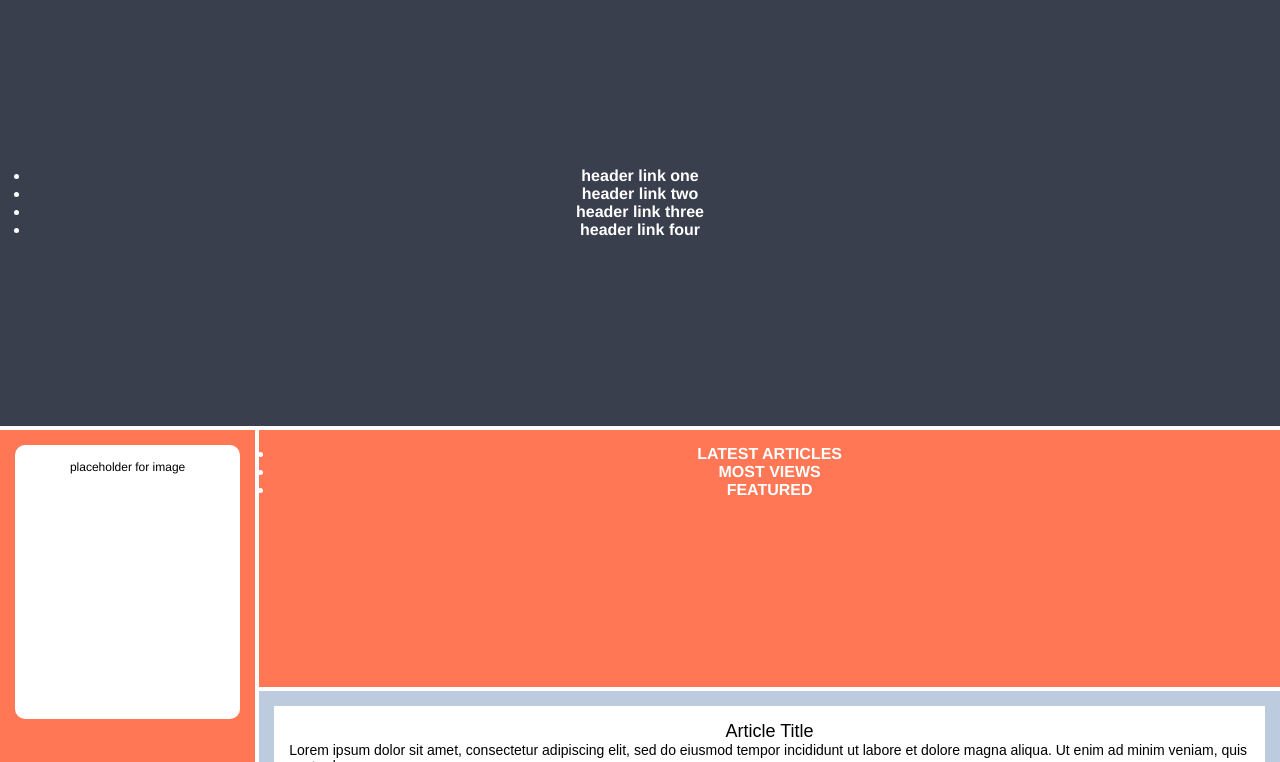
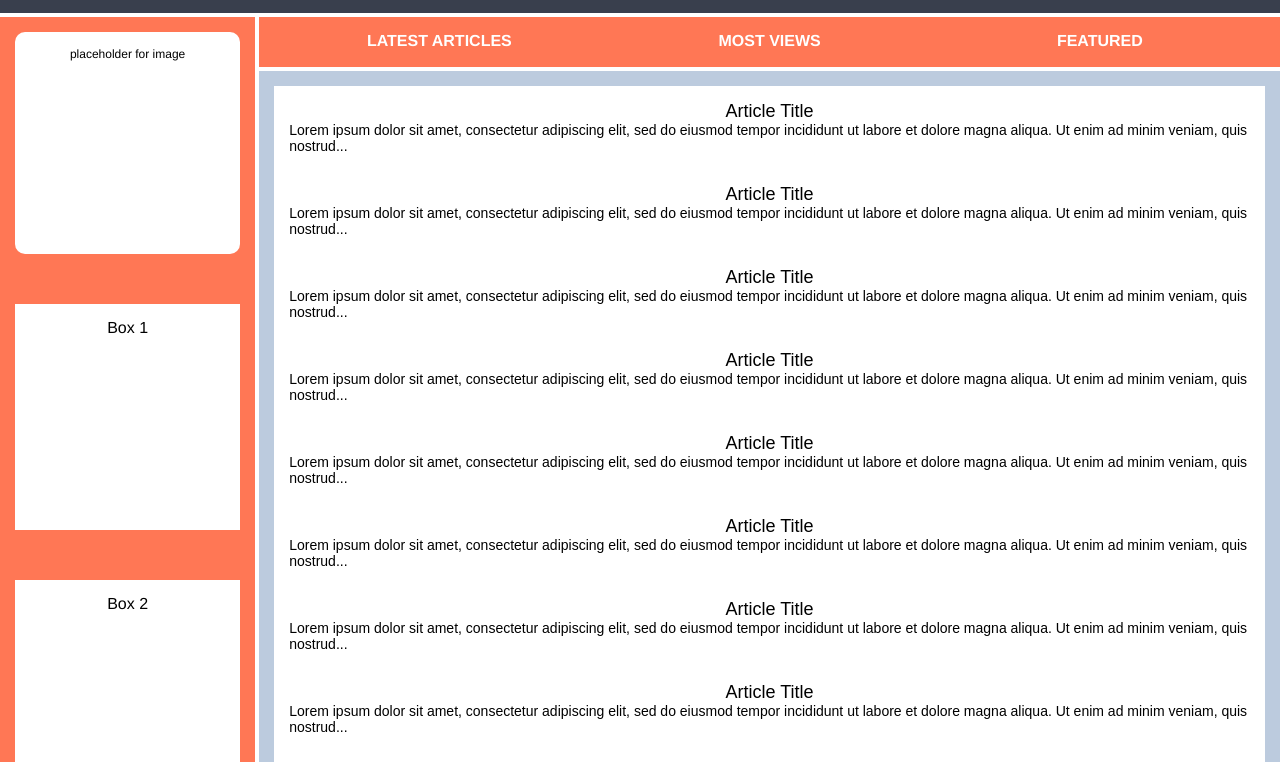
Before and after one commit to Seapolco/odin-holy-grail-mockup, a plain HTML site: page index.html in a window 1280 px wide. Shown: the part 87-849 px from the top of the page. Drawn offline with Linux system fonts and the light colour scheme.

Commit message:
Sizing and positioning completed for all but the article element.
Current positioning/sizing matches the desired outcome for all the elements bar 'article'. May do some fine tuning once article
is completed (make the header slightly shorter maybe). But so far so good. Feeling the power of GRID. Made short work of this
exercises, previously this would have been an absolute headache! OOOH-RAHH!

```diff
--- a/style.css
+++ b/style.css
@@ -8,7 +8,7 @@
   display: grid;
   gap: 4px;
   grid-template-columns: 1fr 4fr;
-  grid-template-rows: 2fr 1fr 4fr 1fr;
+  grid-template-rows: 100px 50px 1fr 50px;
 }
 
 .container div {
@@ -21,14 +21,33 @@
 
 .header {
   display:grid;
+  grid-template-columns: 2fr 4fr;
   background-color: #393f4d;
+  align-items: center;
   grid-row: 1/2;
   grid-column: 1/3;
 }
 
+.header .logo {
+  display:grid;
+  justify-content: start;
+}
+
+.menu ul{
+  display:grid;
+  grid-template-columns: repeat(4,1fr);
+}
+
 .menu ul,
 .menu li {
+  display:grid;
+  justify-self: center;
+  align-self:center;
   font-size: 16px;
+  list-style-type: none;
+  /* justify-content: space-evenly;
+  justify-items: center;
+  align-items: center; */
 }
 
 .sidebar {
@@ -57,14 +76,21 @@
 
 .nav {
   display:grid;
+
   background-color: #FF7755;
   grid-row: 2/3;
   grid-column: 2/3;
 }
 
+.nav ul {
+  display:grid;
+  grid-template-columns: repeat(3, 1fr);
+}
+
 .nav ul li {
   font-size: 16px;
   text-transform: uppercase;
+  list-style-type: none;
 }
 
 .article {
```
Also changed, not shown: 1 other file.
